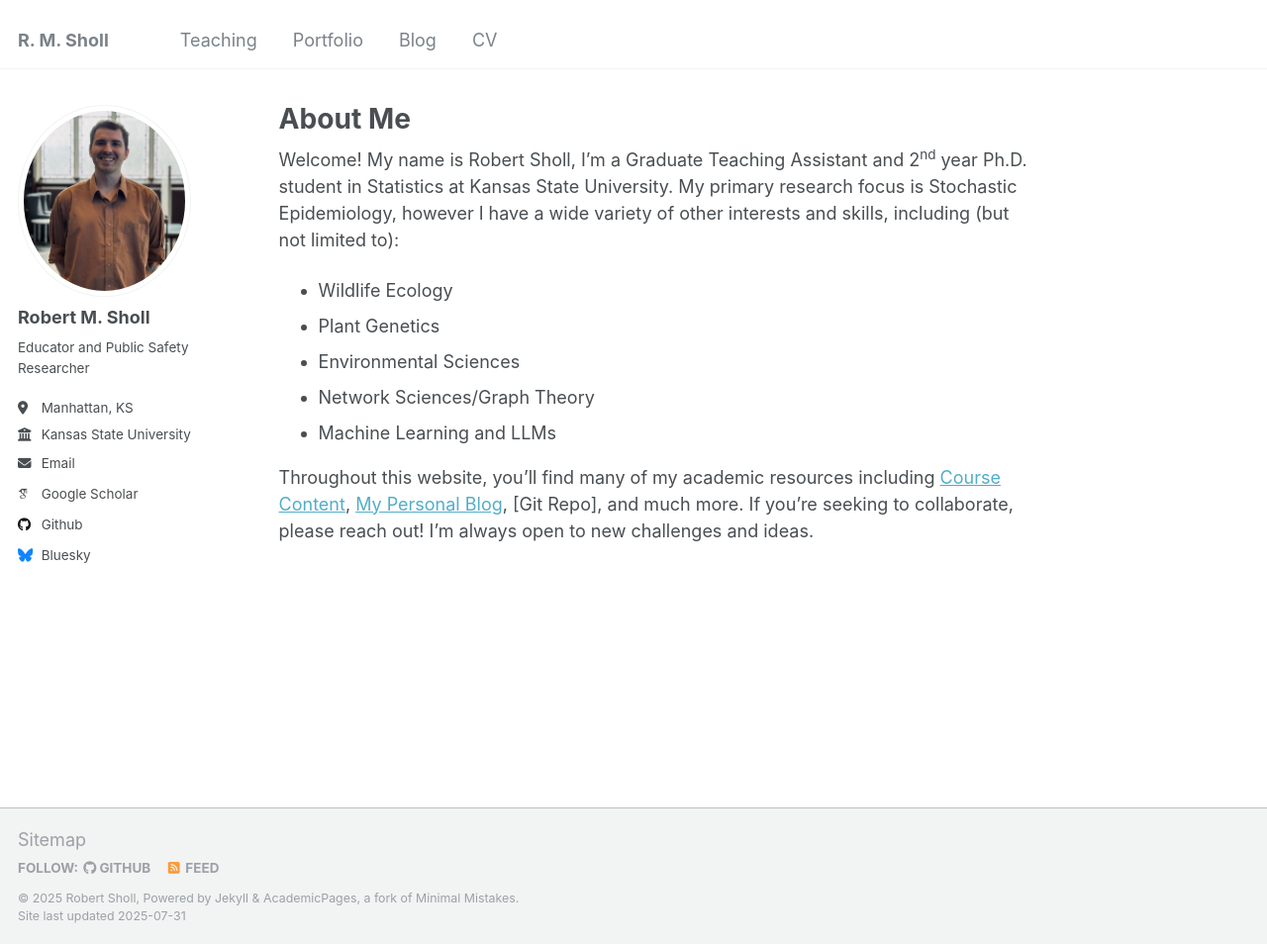
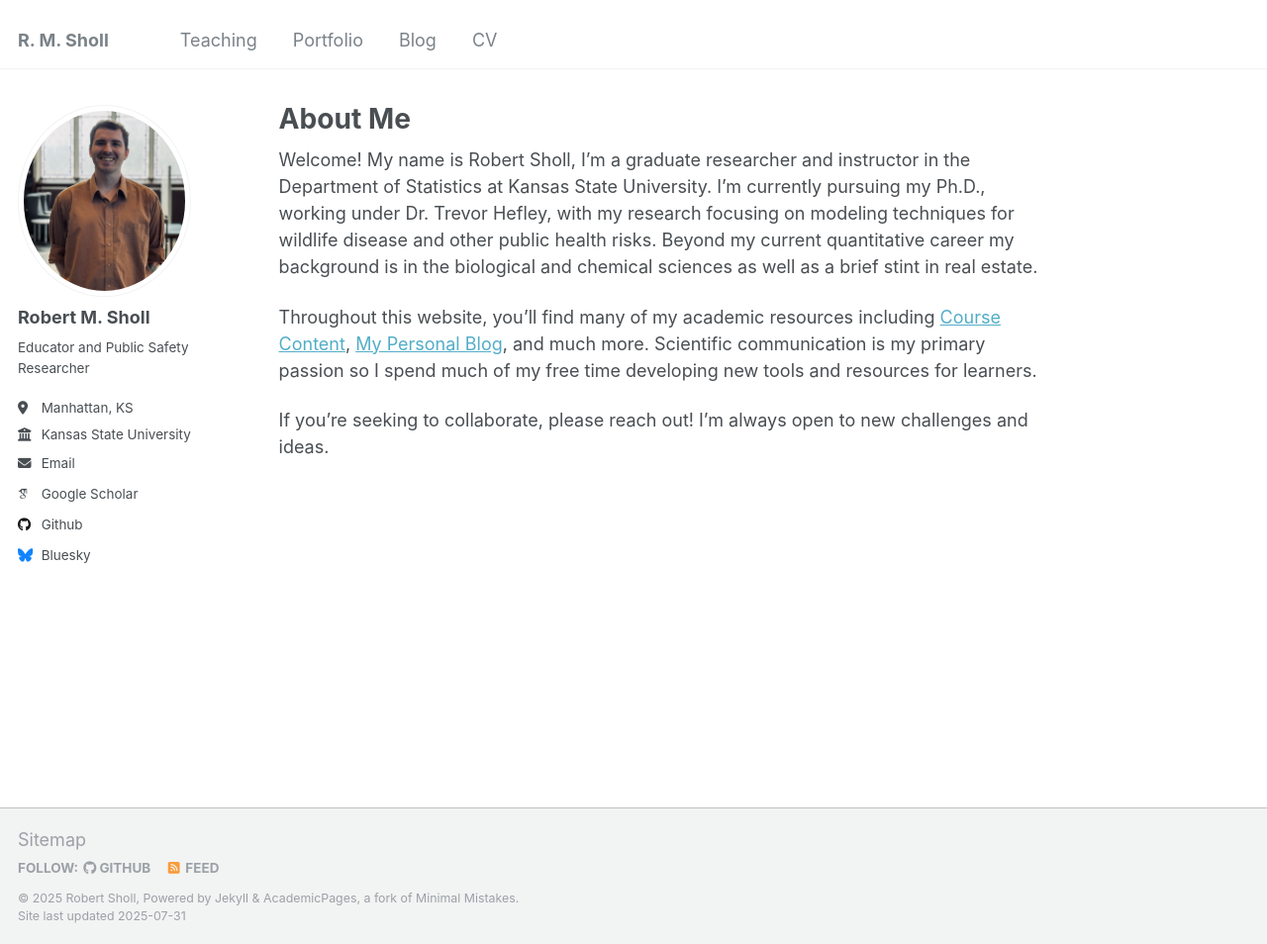
Before and after one commit to rmshksu/rmshksu.github.io, a Jekyll site: the page built from _pages/about.md, in a window 1280 px wide and 954 px high. Shown: the whole window at 99% size. Built offline with Jekyll 4.4.1, drawn with Linux system fonts in a browser that asks for light colours; some web fonts are replaced.

Commit message:
Update about.md
god I needed to update this

```diff
--- a/_pages/about.md
+++ b/_pages/about.md
@@ -7,12 +7,8 @@ redirect_from:
   - /about.html
 ---
 
-Welcome! My name is Robert Sholl, I'm a Graduate Teaching Assistant and 2<sup>nd</sup> year Ph.D. student in Statistics at Kansas State University. My primary research focus is Stochastic Epidemiology, however I have a wide variety of other interests and skills, including (but not limited to):
+Welcome! My name is Robert Sholl, I'm a graduate researcher and instructor in the Department of Statistics at Kansas State University. I'm currently pursuing my Ph.D., working under Dr. Trevor Hefley, with my research focusing on modeling techniques for wildlife disease and other public health risks. Beyond my current quantitative career my background is in the biological and chemical sciences as well as a brief stint in real estate.
 
-- Wildlife Ecology
-- Plant Genetics
-- Environmental Sciences
-- Network Sciences/Graph Theory
-- Machine Learning and LLMs
+Throughout this website, you'll find many of my academic resources including [Course Content](https://rmshksu.github.io/teaching/), [My Personal Blog](https://rmshksu.github.io/blog/), and much more. Scientific communication is my primary passion so I spend much of my free time developing new tools and resources for learners.
 
-Throughout this website, you'll find many of my academic resources including [Course Content](https://rmshksu.github.io/teaching/), [My Personal Blog](https://rmshksu.github.io/blog/), [Git Repo], and much more. If you're seeking to collaborate, please reach out! I'm always open to new challenges and ideas.
+If you're seeking to collaborate, please reach out! I'm always open to new challenges and ideas.
```
